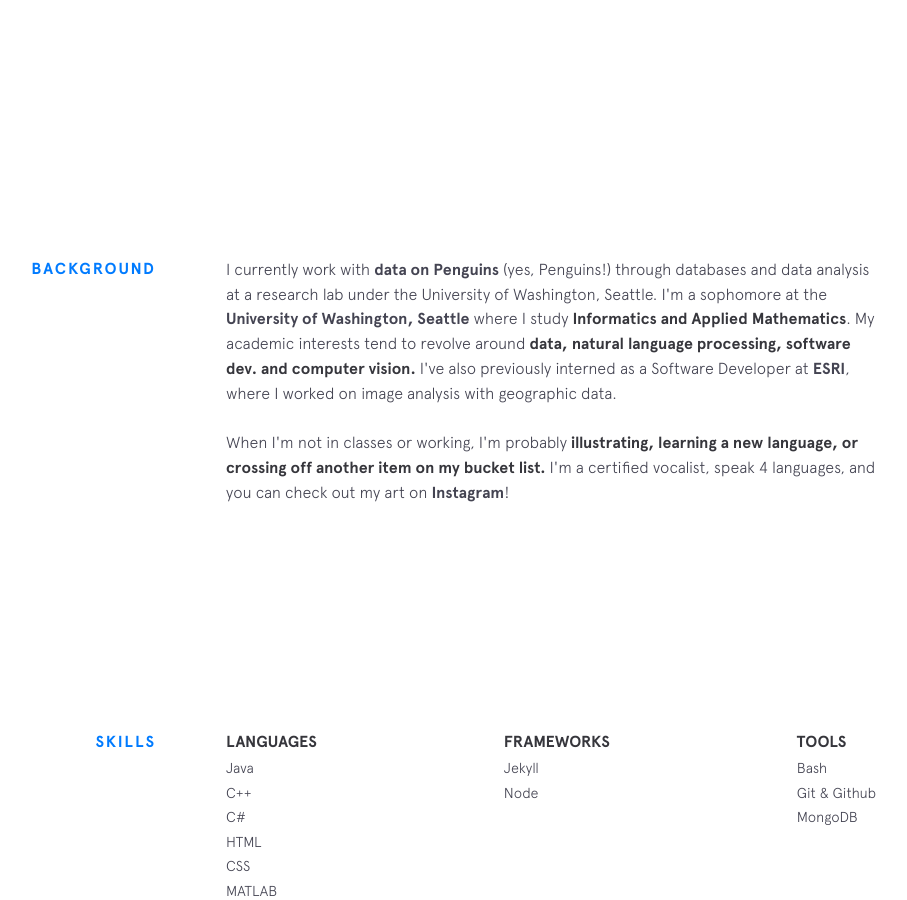
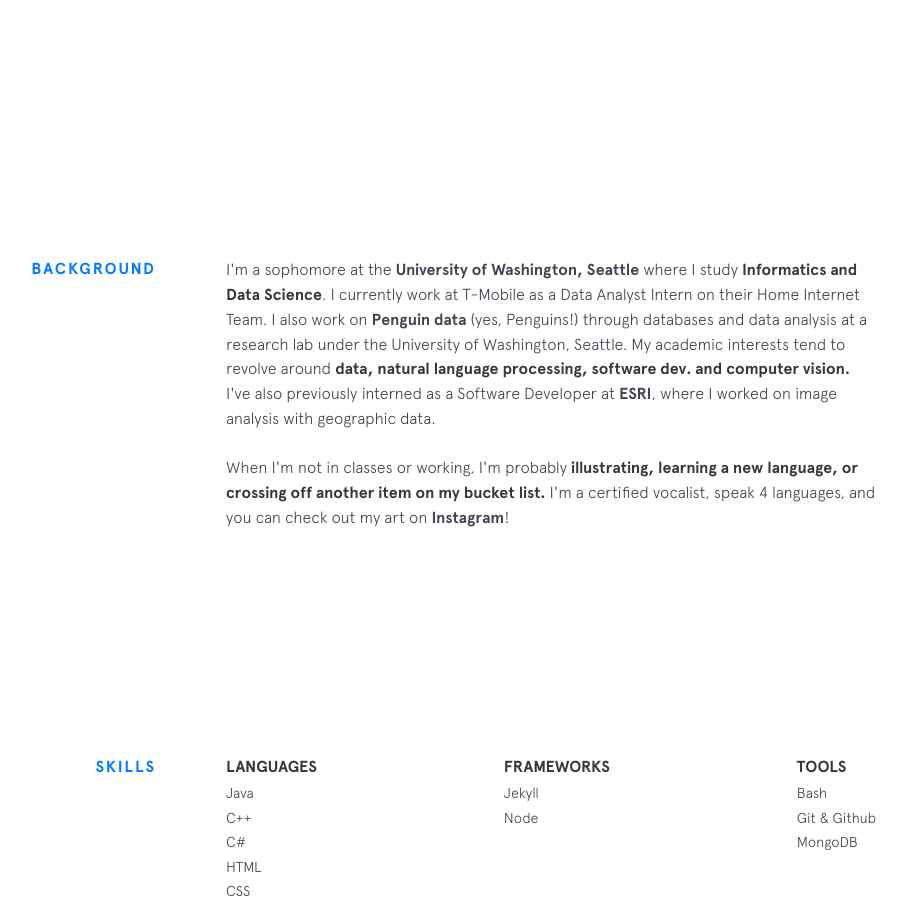
Before and after one commit to jadedsouza/jadedsouza.github.io, a Jekyll site: the page built from index.html, in a window 1280 px wide and 900 px high, scrolled down 743 px. Shown: the whole window, without its empty margins (224-1131 px from the left). Built offline with Jekyll 4.4.1, drawn with Linux system fonts in a browser that asks for light colours; nearby versions of some CDN libraries.

Commit message:
update aboutMe

```diff
--- a/_includes/background.html
+++ b/_includes/background.html
@@ -2,12 +2,13 @@
   <div class="section__title">Background</div>
   <div class="section__content">
     <p>
-      I currently work with
-      <a class="underline-link" href="https://ecosystemsentinels.org/" target="_blank">data on Penguins</a>
-      (yes, Penguins!) through databases and data analysis at a research lab under the University of Washington, Seattle.
       I'm a sophomore at the
       <a class="underline-link" href="https://ischool.uw.edu/" target="_blank">University of Washington, Seattle</a>
-      where I study <strong>Informatics and Applied Mathematics</strong>. My academic interests tend to revolve around <strong>data,
+      where I study <strong>Informatics and Data Science</strong>. I currently work at T-Mobile as a Data Analyst Intern on their Home Internet Team. I also
+      work on
+      <a class="underline-link" href="https://ecosystemsentinels.org/" target="_blank">Penguin data</a>
+      (yes, Penguins!) through databases and data analysis at a research lab under the University of Washington, Seattle.
+       My academic interests tend to revolve around <strong>data,
        natural language processing, software dev. and computer vision.</strong> I've also previously interned as a Software Developer at
       <a class="underline-link" href="https://www.esri.com/en-us/home" target="_blank">ESRI</a>, where I worked
        on image analysis with geographic data.
```
